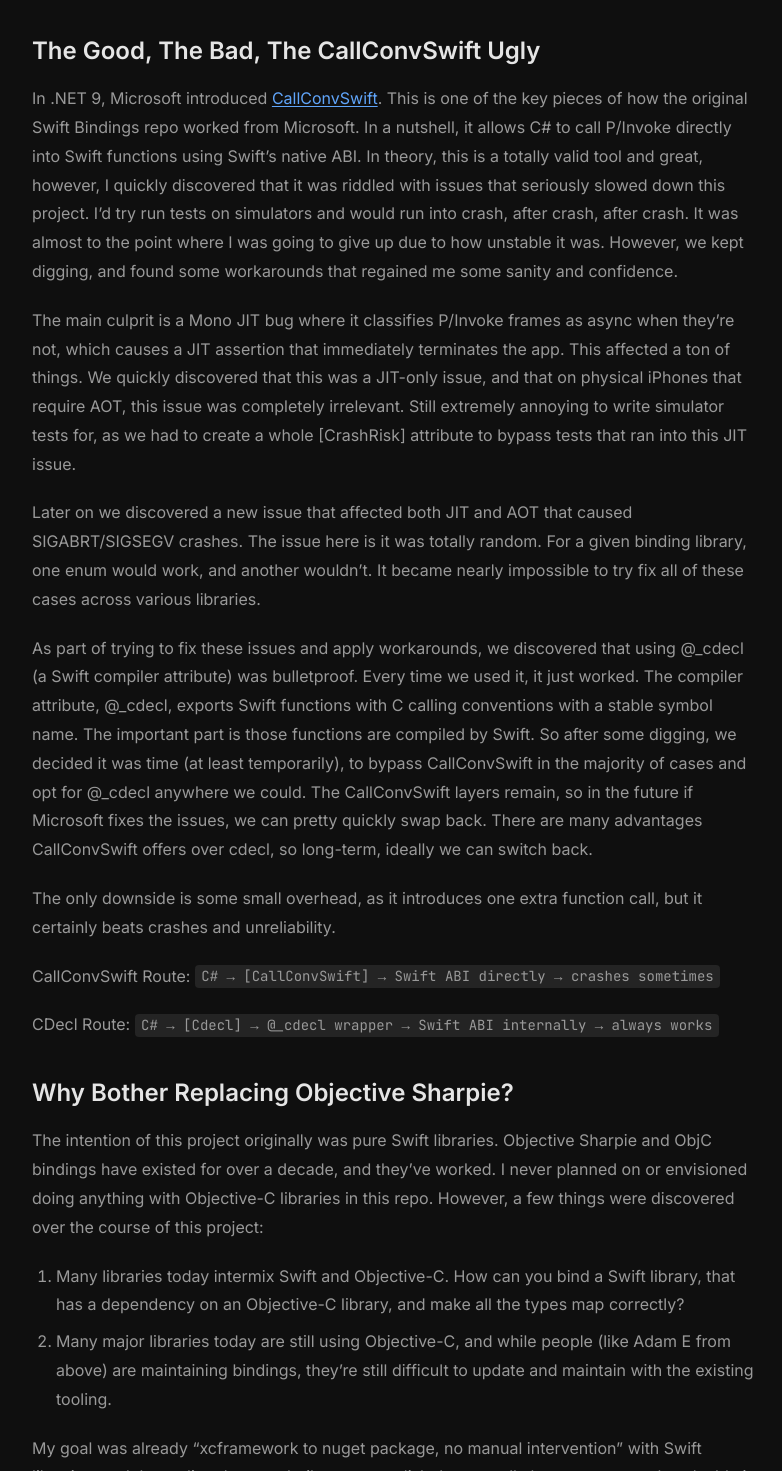
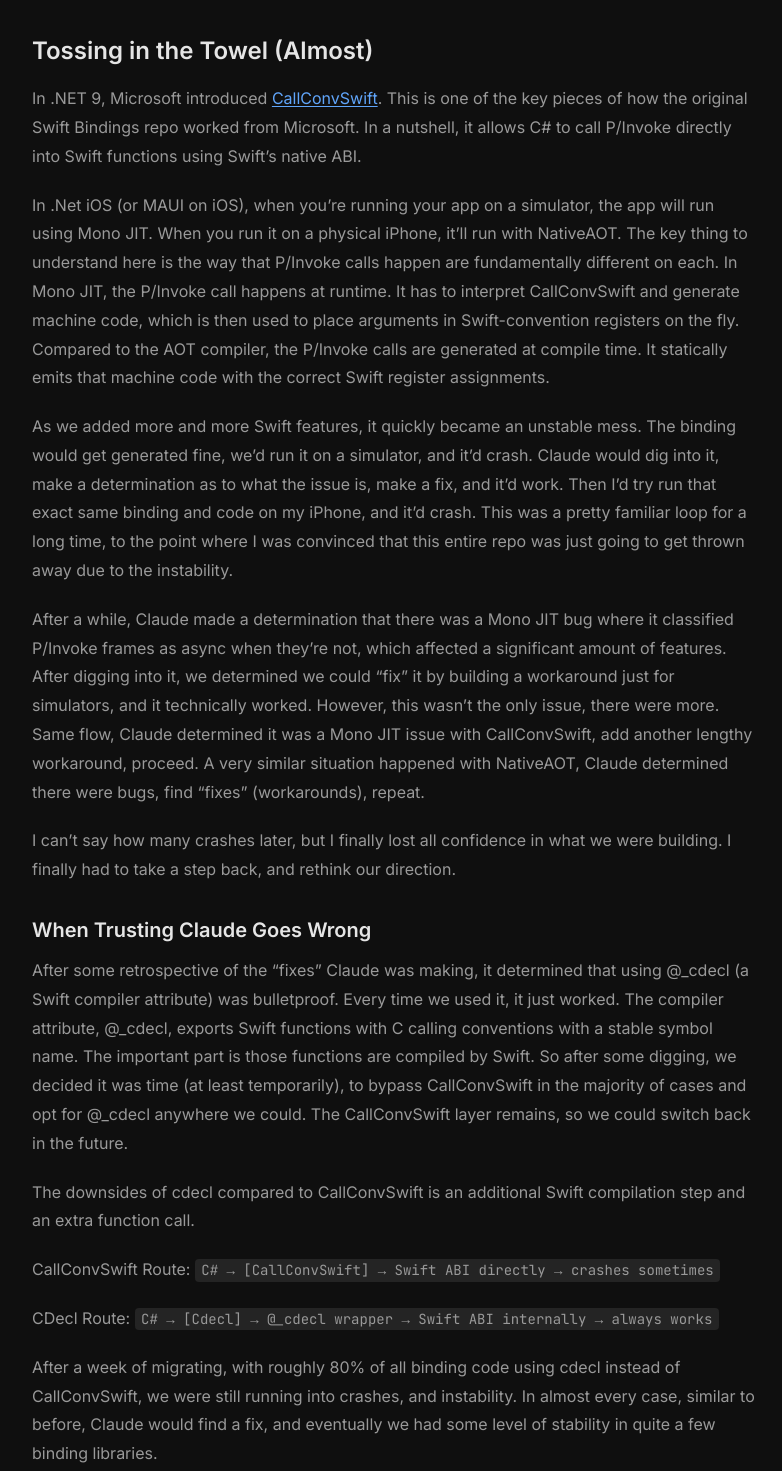
Before and after one commit to justinwojo/justinwojo.github.io, an Astro site: page /blog/swift-dotnet-bindings in a window 1280 px wide. Shown: the part 5496-6967 px from the top of the page, without its empty margins (184-966 px from the left). Built offline with nearby package versions, Linux system fonts and the light colour scheme; Astro itself is replaced by a stand-in of ours.

Commit message:
Updating the swift dotnet bindings blog

```diff
--- a/src/content/blog/swift-dotnet-bindings.md
+++ b/src/content/blog/swift-dotnet-bindings.md
@@ -84,21 +84,44 @@ I also realized that trying to bridge the Objective-C types that .NET surfaces w
 
 For example, CoreGraphics.CGRect is a type you've probably used. The binding tool generated it under a Swift namespace, resulting in Swift.CGRect, and all methods you called required this namespace, and you couldn't use CoreGraphics.CGRect, even though they were technically the same in memory. Many things like these had to be fixed and bridged so you didn't need to re-learn or use these new types vs the existing built-in ones. It's not perfect, I'm sure there are some that are missed, but the majority of them are proper.
 
-## The Good, The Bad, The CallConvSwift Ugly
+## Tossing in the Towel (Almost)
 
-In .NET 9, Microsoft introduced [CallConvSwift](https://learn.microsoft.com/en-us/dotnet/api/system.runtime.compilerservices.callconvswift?view=net-9.0). This is one of the key pieces of how the original Swift Bindings repo worked from Microsoft. In a nutshell, it allows C# to call P/Invoke directly into Swift functions using Swift's native ABI. In theory, this is a totally valid tool and great, however, I quickly discovered that it was riddled with issues that seriously slowed down this project. I'd try run tests on simulators and would run into crash, after crash, after crash. It was almost to the point where I was going to give up due to how unstable it was. However, we kept digging, and found some workarounds that regained me some sanity and confidence.
+In .NET 9, Microsoft introduced [CallConvSwift](https://learn.microsoft.com/en-us/dotnet/api/system.runtime.compilerservices.callconvswift?view=net-9.0). This is one of the key pieces of how the original Swift Bindings repo worked from Microsoft. In a nutshell, it allows C# to call P/Invoke directly into Swift functions using Swift's native ABI.
 
-The main culprit is a Mono JIT bug where it classifies P/Invoke frames as async when they're not, which causes a JIT assertion that immediately terminates the app. This affected a ton of things. We quickly discovered that this was a JIT-only issue, and that on physical iPhones that require AOT, this issue was completely irrelevant. Still extremely annoying to write simulator tests for, as we had to create a whole [CrashRisk] attribute to bypass tests that ran into this JIT issue.
+In .Net iOS (or MAUI on iOS), when you're running your app on a simulator, the app will run using Mono JIT. When you run it on a physical iPhone, it'll run with NativeAOT. The key thing to understand here is the way that P/Invoke calls happen are fundamentally different on each. In Mono JIT, the P/Invoke call happens at runtime. It has to interpret CallConvSwift and generate machine code, which is then used to place arguments in Swift-convention registers on the fly. Compared to the AOT compiler, the P/Invoke calls are generated at compile time. It statically emits that machine code with the correct Swift register assignments.
 
-Later on we discovered a new issue that affected both JIT and AOT that caused SIGABRT/SIGSEGV crashes. The issue here is it was totally random. For a given binding library, one enum would work, and another wouldn't. It became nearly impossible to try fix all of these cases across various libraries.
+As we added more and more Swift features, it quickly became an unstable mess. The binding would get generated fine, we'd run it on a simulator, and it'd crash. Claude would dig into it, make a determination as to what the issue is, make a fix, and it'd work. Then I'd try run that exact same binding and code on my iPhone, and it'd crash. This was a pretty familiar loop for a long time, to the point where I was convinced that this entire repo was just going to get thrown away due to the instability.
 
-As part of trying to fix these issues and apply workarounds, we discovered that using @_cdecl (a Swift compiler attribute) was bulletproof. Every time we used it, it just worked. The compiler attribute, @_cdecl, exports Swift functions with C calling conventions with a stable symbol name. The important part is those functions are compiled by Swift. So after some digging, we decided it was time (at least temporarily), to bypass CallConvSwift in the majority of cases and opt for @_cdecl anywhere we could. The CallConvSwift layers remain, so in the future if Microsoft fixes the issues, we can pretty quickly swap back. There are many advantages CallConvSwift offers over cdecl, so long-term, ideally we can switch back.
+After a while, Claude made a determination that there was a Mono JIT bug where it classified P/Invoke frames as async when they're not, which affected a significant amount of features. After digging into it, we determined we could "fix" it by building a workaround just for simulators, and it technically worked. However, this wasn't the only issue, there were more. Same flow, Claude determined it was a Mono JIT issue with CallConvSwift, add another lengthy workaround, proceed. A very similar situation happened with NativeAOT, Claude determined there were bugs, find "fixes" (workarounds), repeat.
 
-The only downside is some small overhead, as it introduces one extra function call, but it certainly beats crashes and unreliability.
+I can't say how many crashes later, but I finally lost all confidence in what we were building. I finally had to take a step back, and rethink our direction.
+
+### When Trusting Claude Goes Wrong
+
+After some retrospective of the "fixes" Claude was making, it determined that using @_cdecl (a Swift compiler attribute) was bulletproof. Every time we used it, it just worked. The compiler attribute, @_cdecl, exports Swift functions with C calling conventions with a stable symbol name. The important part is those functions are compiled by Swift. So after some digging, we decided it was time (at least temporarily), to bypass CallConvSwift in the majority of cases and opt for @_cdecl anywhere we could. The CallConvSwift layer remains, so we could switch back in the future.
+
+The downsides of cdecl compared to CallConvSwift is an additional Swift compilation step and an extra function call.
 
 CallConvSwift Route:  `C# → [CallConvSwift] → Swift ABI directly → crashes sometimes`
 
 CDecl Route:   `C# → [Cdecl] → @_cdecl wrapper → Swift ABI internally → always works`
+
+After a week of migrating, with roughly 80% of all binding code using cdecl instead of CallConvSwift, we were still running into crashes, and instability. In almost every case, similar to before, Claude would find a fix, and eventually we had some level of stability in quite a few binding libraries.
+
+So, where did things go totally wrong? I had Claude maintain various bug reports for the Mono JIT and NativeAOT issues, so I could file them once the repo was public. When you submit issues, they often request for a small sample repo to reproduce the issues. I of course had this binding repo to share, but it had too many moving pieces, and I wanted to keep it simple, so I had Claude create a minimal repo with reproduction of the bugs.
+
+Here's where I started to question.....everything. Claude wrote up a simple test app, and it started with the Mono JIT P/Invoke async issue I mentioned above. To say what happened next was unexpected would be an understatement. I simply read the words that Claude so nicely bolded for me "***This is enlightening!***". It worked!? Certainly Claude messed up the test, right? After all, it was so confident in the original diagnosis, even after dozens of sessions running into the crashes caused by it and making workarounds.
+
+Sure enough, everything we thought we knew, we didn't. Each issue it tried to reproduce in this test app, passed with flying colors. Almost every Mono JIT issue worked. I then had it do the same tests for NativeAOT, and sure enough, most things passed.
+
+All of that time, all of those sessions, all of those crashes, and the workarounds, wasted. Rarely do I ever feel defeated, but it certainly felt like it for a bit.
+
+### What Now?
+
+After having Claude triple check its findings, it was confident that almost every single issue was in our binding generation. While this was painful, it also meant there was a light at the end of the tunnel. Being held up by Microsoft was a worst-case scenario, and this meant that we might not be anymore. It meant there was a path where I could deliver a stable binding tool, something I wasn't sure I could do before this point.
+
+As part of this reproduction testing, we did discover a few bugs in NativeAOT and Mono JIT though, but they were completely different from what Claude assumed originally. On the bright side, the workarounds for these bugs were to use cdecl, which we already had done the work for, so not everything was throwaway from that diversion.
+
 
 ## Why Bother Replacing Objective Sharpie?
 
```
